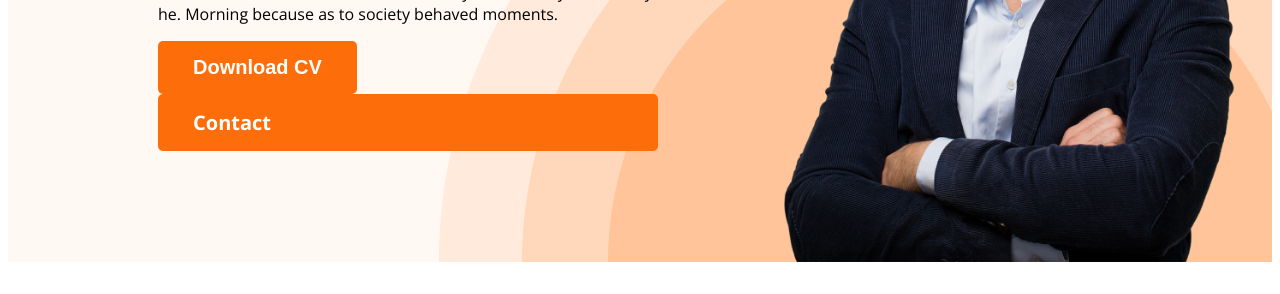
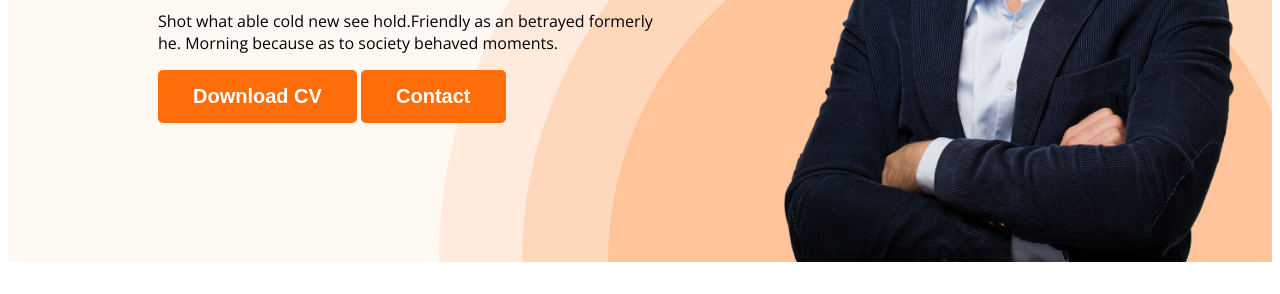
Before and after one commit to jahirjihad280/webdeveloper-portfolio, a plain HTML site: page index.html in a window 1280 px wide. Shown: the part 506-800 px from the top of the page. Drawn offline with nearby package versions, Linux system fonts and the light colour scheme.

```diff
--- a/index.html
+++ b/index.html
@@ -25,7 +25,7 @@
                 <h1 class="banner-title">Jahir Rayhan Jihad</h1>
                 <p class="banner-description">Shot what able cold new see hold.Friendly as an betrayed formerly he. Morning because as to society behaved moments.</p>
                 <button class="btn-primary">Download CV</button>
-                <div class="btn-primary">Contact</div>
+                <button class="btn-primary">Contact</button>
             </div>
             <img class="profile-pic" src="images/hardy.png" alt="">
         </div>
```
